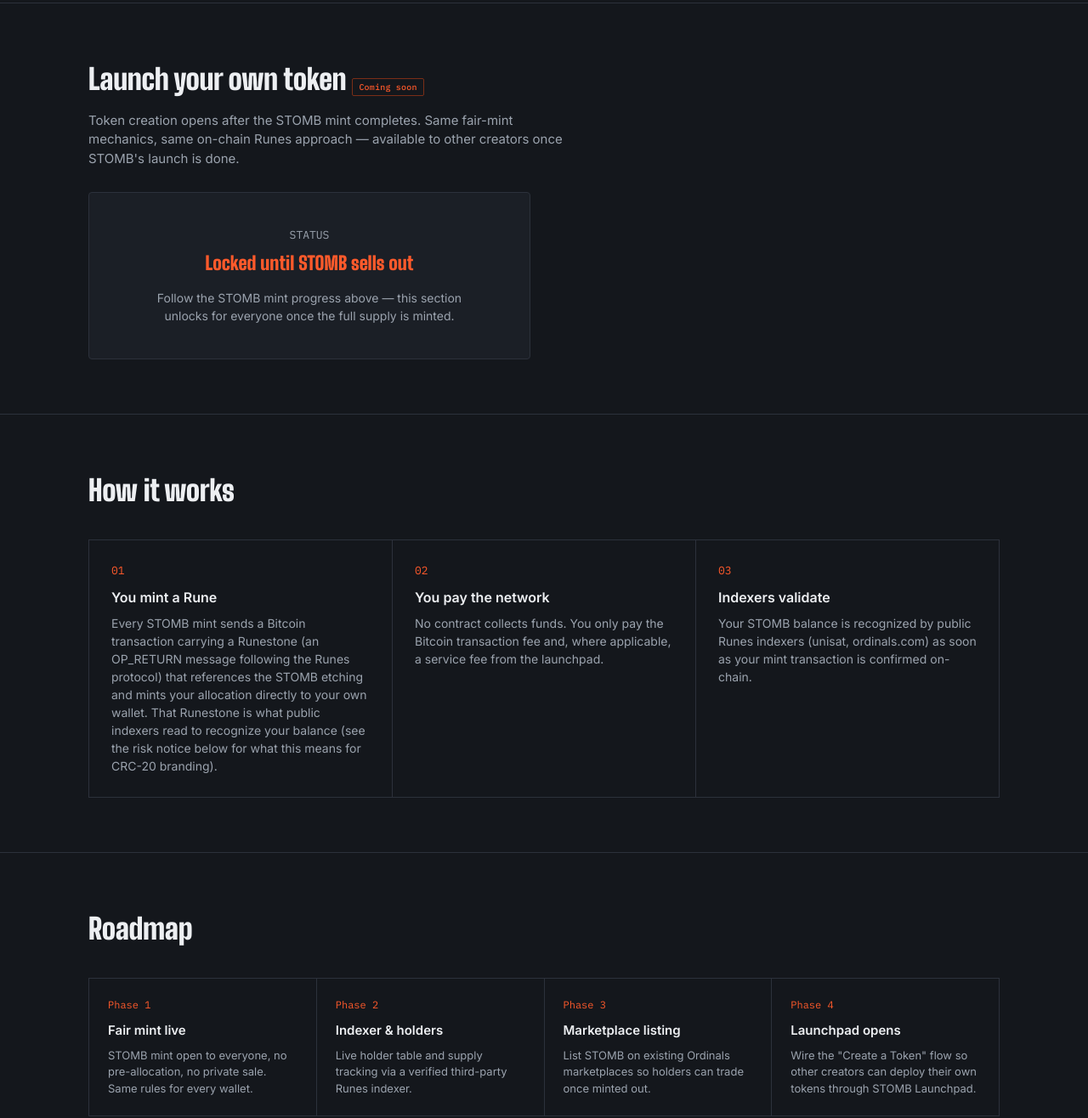
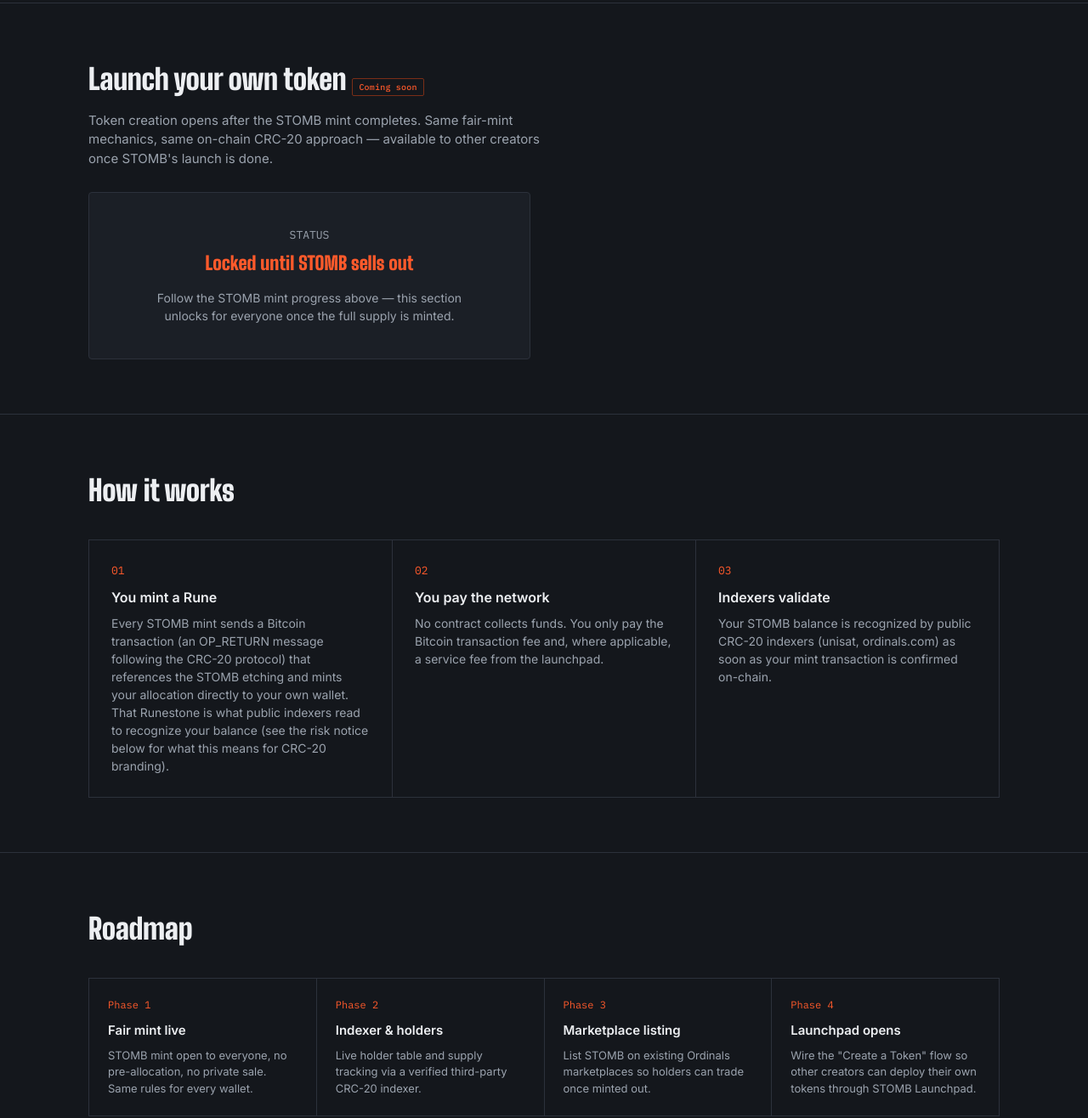
Before and after one commit to kaspro183/stomb, a plain HTML site: page index.html in a window 1280 px wide. Shown: the part 1640-2956 px from the top of the page at 85% size. Drawn offline with Linux system fonts and the light colour scheme; no server answers.

Commit message:
Update index.html

```diff
--- a/index.html
+++ b/index.html
@@ -106,7 +106,7 @@
 <section class="create" id="create">
   <div class="wrap">
     <h2 class="display">Launch your own token <span class="lp-tag">Coming soon</span></h2>
-    <p class="createlede">Token creation opens after the STOMB mint completes. Same fair-mint mechanics, same on-chain Runes approach — available to other creators once STOMB's launch is done.</p>
+    <p class="createlede">Token creation opens after the STOMB mint completes. Same fair-mint mechanics, same on-chain CRC-20 approach — available to other creators once STOMB's launch is done.</p>
     <div class="panel createpanel" style="text-align:center; padding:40px 28px;">
       <div style="font-family:'IBM Plex Mono',monospace; font-size:13px; color:var(--text-dim); margin-bottom:6px;">STATUS</div>
       <div style="font-family:'Big Shoulders Display',sans-serif; font-weight:900; font-size:22px; color:var(--ember); margin-bottom:14px;">Locked until STOMB sells out</div>
@@ -122,7 +122,7 @@
       <div class="stepitem">
         <div class="num mono">01</div>
         <h3>You mint a Rune</h3>
-        <p>Every STOMB mint sends a Bitcoin transaction carrying a Runestone (an OP_RETURN message following the Runes protocol) that references the STOMB etching and mints your allocation directly to your own wallet. That Runestone is what public indexers read to recognize your balance (see the risk notice below for what this means for CRC-20 branding).</p>
+        <p>Every STOMB mint sends a Bitcoin transaction  (an OP_RETURN message following the CRC-20 protocol) that references the STOMB etching and mints your allocation directly to your own wallet. That Runestone is what public indexers read to recognize your balance (see the risk notice below for what this means for CRC-20 branding).</p>
       </div>
       <div class="stepitem">
         <div class="num mono">02</div>
@@ -132,7 +132,7 @@
       <div class="stepitem">
         <div class="num mono">03</div>
         <h3>Indexers validate</h3>
-        <p>Your STOMB balance is recognized by public Runes indexers (unisat, ordinals.com) as soon as your mint transaction is confirmed on-chain.</p>
+        <p>Your STOMB balance is recognized by public CRC-20 indexers (unisat, ordinals.com) as soon as your mint transaction is confirmed on-chain.</p>
       </div>
     </div>
   </div>
@@ -150,7 +150,7 @@
       <div class="rmitem">
         <div class="rmphase mono">Phase 2</div>
         <h3>Indexer &amp; holders</h3>
-        <p>Live holder table and supply tracking via a verified third-party Runes indexer.</p>
+        <p>Live holder table and supply tracking via a verified third-party CRC-20 indexer.</p>
       </div>
       <div class="rmitem">
         <div class="rmphase mono">Phase 3</div>
@@ -164,7 +164,7 @@
       </div>
     </div>
     <div class="riskbox">
-      <strong>Risk disclosure:</strong> STOMB is an experimental CRC-20 token (built on the Runes standard) with no protocol-level enforcement, no guarantee of value, liquidity, or exchange listing. Minting builds and signs a real Bitcoin transaction directly in your wallet — verify the amounts shown before every signature. Only mint with funds you can afford to lose. Do your own research.
+      <strong>Risk disclosure:</strong> STOMB is an experimental CRC-20 token (built on the CRC-20 standard) with no protocol-level enforcement, no guarantee of value, liquidity, or exchange listing. Minting builds and signs a real Bitcoin transaction directly in your wallet — verify the amounts shown before every signature. Only mint with funds you can afford to lose. Do your own research.
     </div>
   </div>
 </section>
```
